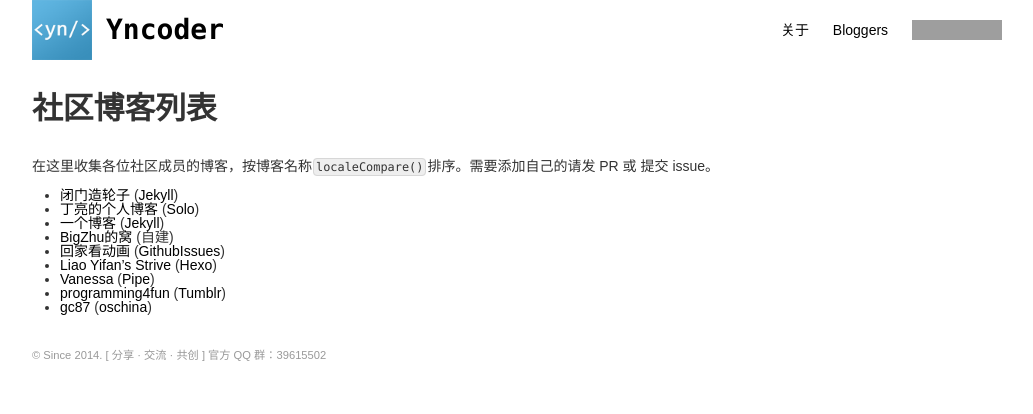
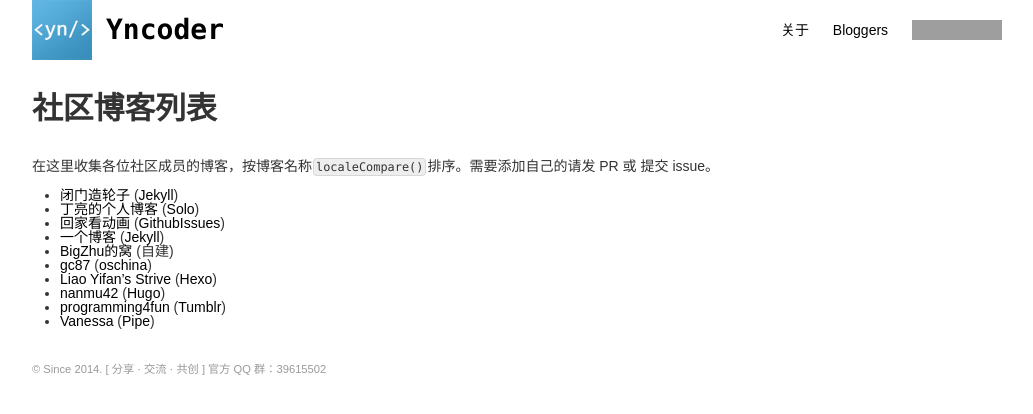
Before and after one commit to yncoder/yncoder.github.io, a Jekyll site: the page built from bloggers.md, in a window 1280 px wide. Shown: the top 414 px of the page, without its empty margins (118-1151 px from the left). Built offline with Jekyll 4.4.1, drawn with Linux system fonts in a browser that asks for light colours; nearby versions of some CDN libraries; grey boxes are pictures that could not be loaded.

```diff
--- a/bloggers.md
+++ b/bloggers.md
@@ -7,13 +7,14 @@ title: 社区博客列表
 
 * [闭门造轮子](http://yanjunyi.com/blog/) ([Jekyll][])
 * [丁亮的个人博客](http://88250.b3log.org) ([Solo][])
+* [回家看动画](http://blog.ttop5.net) ([GithubIssues][])
 * [一个博客](http://blog.zhangrgk.ninja/) ([Jekyll][])
 * [BigZhu的窝](http://bigzhu.org/) (自建)
-* [回家看动画](http://blog.ttop5.net) ([GithubIssues][])
+* [gc87](http://my.oschina.net/gaoc87) ([oschina][])
 * [Liao Yifan's Strive](http://saintdan.github.io/) ([Hexo][])
+* [nanmu42](https://nanmu.me/) ([Hugo][])
+* [programming4fun](http://blog.programming4fun.com/) ([Tumblr][])
 * [Vanessa](http://vanessa.b3log.org) ([Pipe][])
-* [programming4fun](http://blog.programming4fun.com/) ([Tumblr][])
-* [gc87](http://my.oschina.net/gaoc87) ([oschina][])
 
 [Jekyll]: http://jekyllrb.com/
 [Ghost]: https://ghost.org/
@@ -23,3 +24,4 @@ title: 社区博客列表
 [Tumblr]: https://www.tumblr.com
 [oschina]:http://www.oschina.net/
 [Pipe]: https://github.com/b3log/pipe
+[Hugo]: https://gohugo.io/
```
